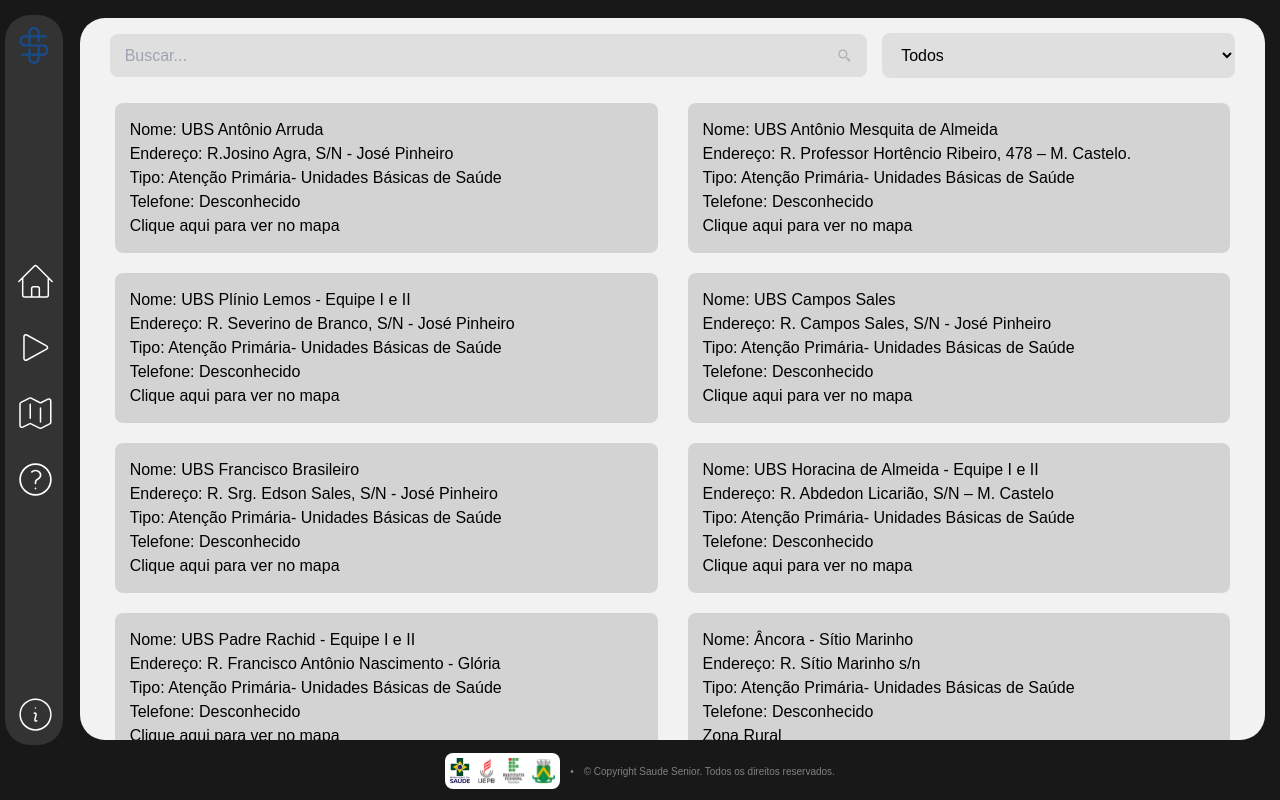
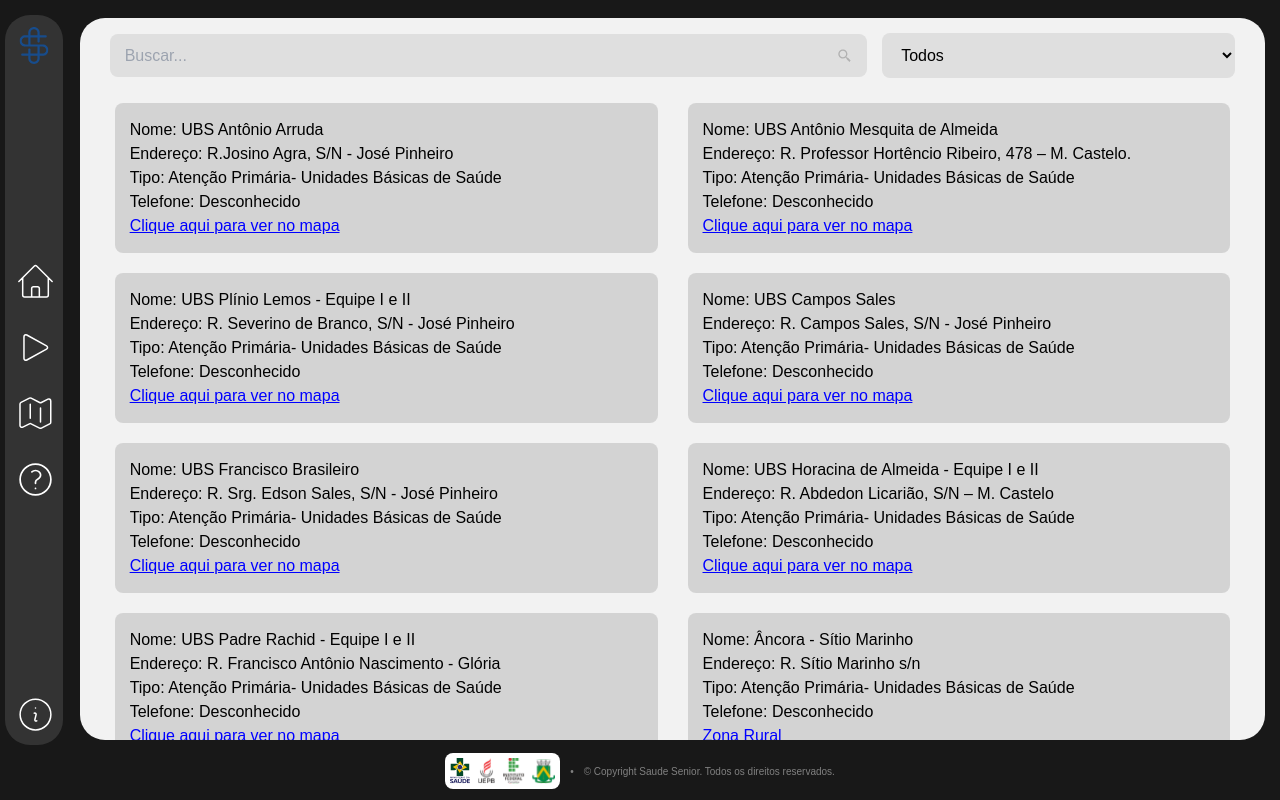
Before and after one commit to AryelSouza/Saude_Senior, a Next.js app in the folder web/: page /maps in a window 1280 px wide. Built offline with nearby package versions, Linux system fonts and the light colour scheme.

Commit message:
undeline link map

```diff
--- a/web/src/styles/Maps.module.css
+++ b/web/src/styles/Maps.module.css
@@ -35,3 +35,8 @@
     border-radius: 8px;
     z-index: 1;
   }
+
+  .element a{
+    color: blue;
+    text-decoration: underline;
+  }
```
